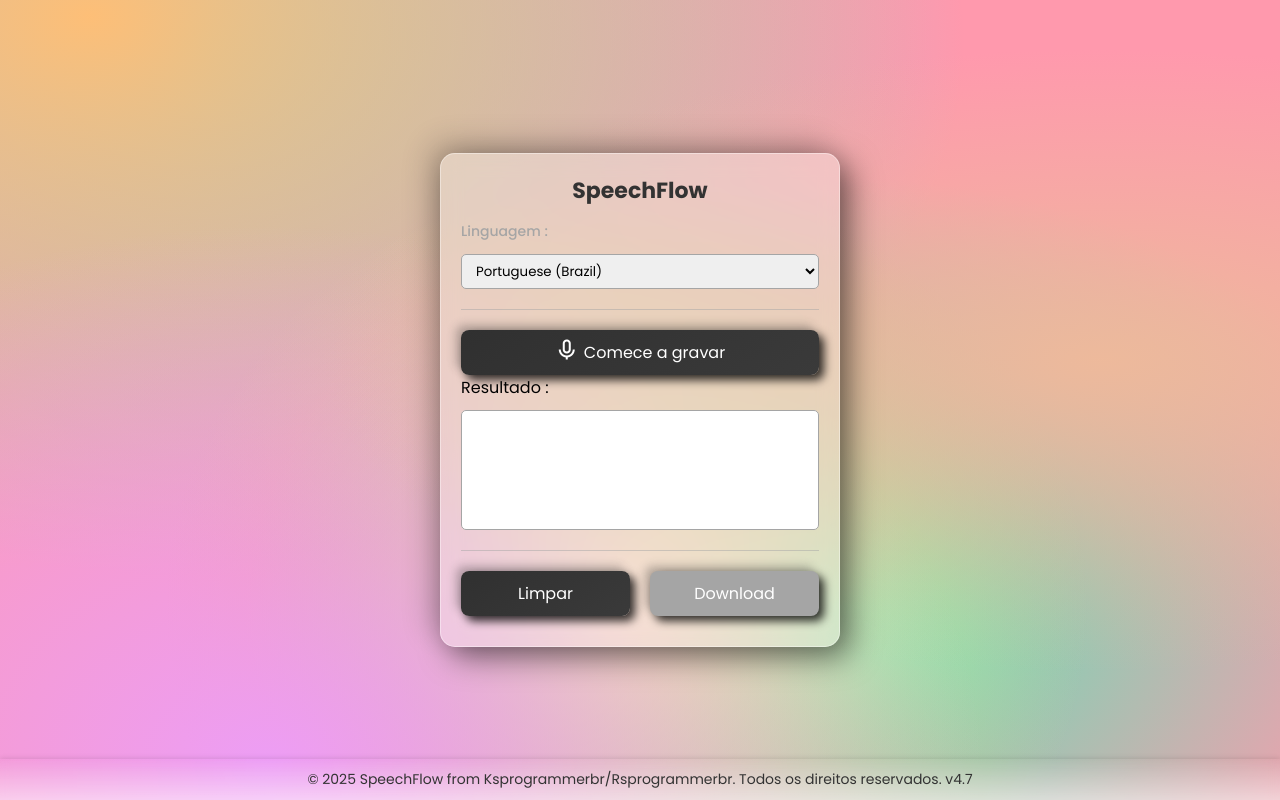
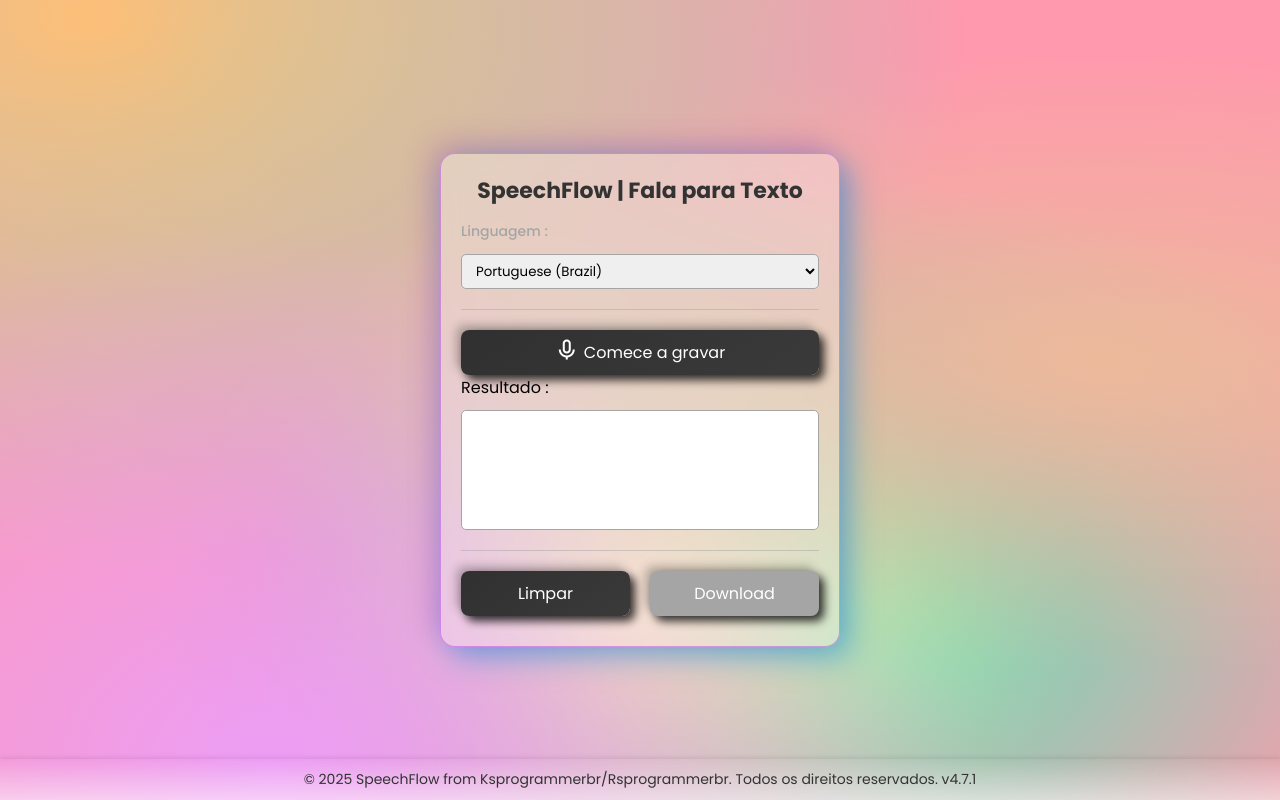
Before and after one commit to ksprogrammerbr/fala-para-texto, a plain HTML site: page index.html in a window 1280 px wide. Drawn offline with nearby package versions, Linux system fonts and the light colour scheme.

Commit message:
Alterar cores fundo do container e atualizar a v4.7.1

```diff
--- a/index.html
+++ b/index.html
@@ -8,7 +8,7 @@
     <link rel="stylesheet" href="style.css">
 
     <script async src="https://pagead2.googlesyndication.com/pagead/js/adsbygoogle.js?client=ca-pub-9844648218348181"
-    crossorigin="anonymous"></script>
+        crossorigin="anonymous"></script>
 
     <title>SpeechFlow | Conversor de Fala para Texto</title>
 
@@ -17,7 +17,7 @@
 <body>
 
     <div class="container">
-        <p class="header">SpeechFlow</p>
+        <p class="header">SpeechFlow | Fala para Texto</p>
         <div class="settings">
             <div class="language">
                 <p>Linguagem :</p>
@@ -52,7 +52,7 @@
     <script src="script.js"></script>
 
     <footer>
-        <p>&copy; 2025 SpeechFlow from Ksprogrammerbr/Rsprogrammerbr. Todos os direitos reservados. v4.7</p>
+        <p>&copy; 2025 SpeechFlow from Ksprogrammerbr/Rsprogrammerbr. Todos os direitos reservados. v4.7.1</p>
     </footer>
 
 </body>
--- a/style.css
+++ b/style.css
@@ -13,9 +13,12 @@ body {
   display: flex;
   align-items: center;
   justify-content: center;
-  background-color: #ff99ad;
-  background-image:
-  radial-gradient(at 86% 45%, hsla(22, 70%, 77%, 1) 0px, transparent 50%),
+  background-color: #f0c3cc;
+  background-image: radial-gradient(
+      at 86% 45%,
+      rgb(231, 102, 28) 0px,
+      transparent 50%
+    ),
     radial-gradient(at 21% 96%, hsla(294, 82%, 79%, 1) 0px, transparent 50%),
     radial-gradient(at 49% 76%, hsla(59, 86%, 79%, 1) 0px, transparent 50%),
     radial-gradient(at 7% 2%, hsla(32, 97%, 73%, 1) 0px, transparent 50%),
@@ -28,12 +31,11 @@ body {
   width: 400px;
   background: rgba(255, 255, 255, 0.3); /* Fundo totalmente translúcido */
   border-radius: 15px;
-  box-shadow: 10px 10px 30px rgba(0, 0, 0, 0.5), -10px -10px 30px rgba(0, 0, 0, 0.2); /* Efeito 3D em preto */
+  box-shadow: 10px 10px 30px rgba(9, 137, 223, 0.5),
+    -10px -10px 30px rgba(134, 5, 173, 0.2); /* Efeito 3D em preto */
   padding: 20px;
   backdrop-filter: blur(10px); /* Efeito de desfoque */
-  border: 1px solid rgba(255, 255, 255, 0.4); /* Borda sutil para destacar */
-
-
+  border: 1px solid rgba(165, 43, 241, 0.404); /* Borda sutil para destacar */
 }
 
 .container .header {
@@ -42,7 +44,6 @@ body {
   font-weight: bold;
   margin-bottom: 14px;
   color: #333333; /* Título em cinza escuro */
-
 }
 
 .container .settings p {
@@ -80,13 +81,15 @@ body {
   cursor: pointer;
   color: #ffffff;
   background: linear-gradient(145deg, #303030, #3a3a3a); /* Preto e cinza */
-  box-shadow: 5px 5px 10px rgba(0, 0, 0, 0.8), -5px -5px 10px rgba(50, 50, 50, 0.3); /* Efeito de profundidade */
+  box-shadow: 5px 5px 10px rgba(0, 0, 0, 0.8),
+    -5px -5px 10px rgba(50, 50, 50, 0.3); /* Efeito de profundidade */
   transition: all 0.3s ease;
 }
 
 .btn:hover {
   background: linear-gradient(145deg, #3a3a3a, #303030);
-  box-shadow: 5px 5px 15px rgba(0, 0, 0, 0.9), -5px -5px 15px rgba(50, 50, 50, 0.4);
+  box-shadow: 5px 5px 15px rgba(0, 0, 0, 0.9),
+    -5px -5px 15px rgba(50, 50, 50, 0.4);
   transform: scale(1.02); /* Leve zoom no hover */
 }
 
@@ -104,22 +107,22 @@ body {
   background: rgba(255, 255, 255, 0.2); /* Fundo translúcido */
   background: #ffffff;
   backdrop-filter: blur(5px); /* Desfoque no fundo */
-
 }
-
 
 body {
   background-color: #ff99ad;
-  background-image:
-    radial-gradient(at 86% 45%, hsla(22, 70%, 77%, 1) 0px, transparent 50%),
+  background-image: radial-gradient(
+      at 86% 45%,
+      hsla(22, 70%, 77%, 1) 0px,
+      transparent 50%
+    ),
     radial-gradient(at 21% 96%, hsla(294, 82%, 79%, 1) 0px, transparent 50%),
     radial-gradient(at 49% 76%, hsla(59, 86%, 79%, 1) 0px, transparent 50%),
     radial-gradient(at 7% 2%, hsla(32, 97%, 73%, 1) 0px, transparent 50%),
     radial-gradient(at 16% 5%, hsla(193, 63%, 69%, 1) 0px, transparent 50%),
     radial-gradient(at 66% 76%, hsla(160, 73%, 62%, 1) 0px, transparent 50%),
-    radial-gradient(at 49% 76%, hsla(352, 76%, 61%, 1) 0px, transparent 50%);
+    radial-gradient(at 49% 76%, rgb(170, 41, 230) 0px, transparent 50%);
 }
-
 
 .btn i {
   font-size: 24px;
```
Lines whose indentation alone changed are shown as unchanged.
